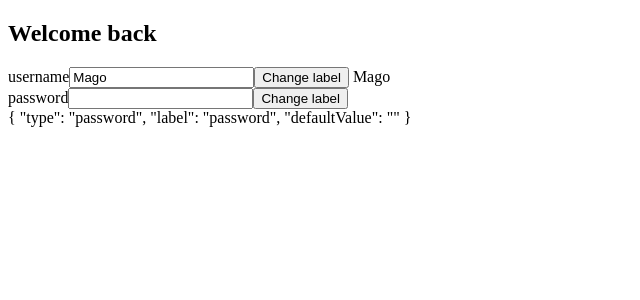
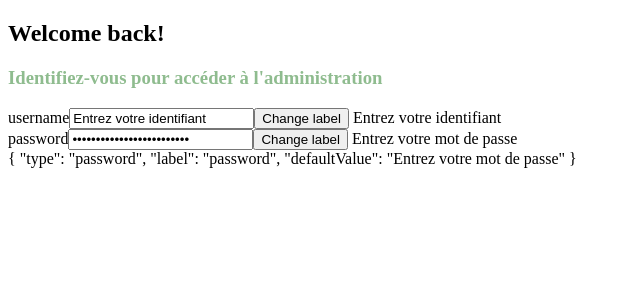
Before and after one commit to mago56/Angular, an Angular app: page /sign-in in a window 1280 px wide. Before the commit this address led to /. Shown: the top 300 px of the page, without its empty margins (0-640 px from the left). Built offline with nearby package versions, Linux system fonts and the light colour scheme.

Commit message:
creation du commonfallbackpage, creation des path et redirect to

```diff
--- a/src/app/root/app.html
+++ b/src/app/root/app.html
@@ -1 +1 @@
-<app-sign-in-page></app-sign-in-page>
+<router-outlet></router-outlet>
--- a/src/app/root/app.routes.ts
+++ b/src/app/root/app.routes.ts
@@ -1,3 +1,28 @@
 import { Routes } from '@angular/router';
+import {SignInPage} from '../security/page/sign-in-page/sign-in-page';
 
-export const routes: Routes = [];
+export const routes: Routes = [
+  {
+    // https://localhost:4200/
+    path:'',
+    redirectTo:'sign-in',
+    pathMatch: 'full'
+
+  },
+
+  {
+    // https://localhost:4200/lazy
+    path:'sign-in',
+    loadComponent: ()=> import('../security/page/sign-in-page/sign-in-page').then(p=>p.SignInPage)
+  },
+
+  {
+    path:'**',
+    loadComponent: ()=> import('../shared/ui/page').then(p=>p.CommonFallBackPage)
+
+  }
+
+
+
+
+];
--- a/src/app/security/page/sign-in-page/sign-in-page.html
+++ b/src/app/security/page/sign-in-page/sign-in-page.html
@@ -1,5 +1,6 @@
 <div class = "form-wrapper">
-  <h2>Welcome back</h2>
+  <h2>Welcome back!</h2>
+  <h3>Identifiez-vous pour accéder à l'administration </h3>
   <div class = "form">
     <app-float-input [config]="usernameConfig"></app-float-input>
     <app-float-input [(config)]="passwordConfig" ></app-float-input >
--- a/src/app/security/page/sign-in-page/sign-in-page.scss
+++ b/src/app/security/page/sign-in-page/sign-in-page.scss
@@ -0,0 +1,7 @@
+h3{
+  color: darkseagreen;
+}
+
+.form{
+
+}
--- a/src/app/security/page/sign-in-page/sign-in-page.ts
+++ b/src/app/security/page/sign-in-page/sign-in-page.ts
@@ -15,11 +15,11 @@ import {JsonPipe} from '@angular/common';
 })
 export class SignInPage {
   protected passwordConfig:FloatInputConfig = {
-    type:'password', label:'password' , defaultValue:''
+    type:'password', label:'password' , defaultValue:'Entrez votre mot de passe'
   }
 
   protected usernameConfig:FloatInputConfig = {
-    type:'text', label:'username' , defaultValue:'Mago'
+    type:'text', label:'username' , defaultValue:'Entrez votre identifiant'
   }
 
   onClickEventHandler(data: FloatInputConfig) {
--- /dev/null
+++ b/src/app/shared/ui/page/common-fall-back-page/common-fall-back-page.html
@@ -0,0 +1 @@
+<p>common-fall-back-page works!</p>
--- /dev/null
+++ b/src/app/shared/ui/page/index.ts
@@ -0,0 +1 @@
+export * from './common-fall-back-page/common-fall-back-page';
```
Also changed, not shown: src/app/shared/ui/page/common-fall-back-page/common-fall-back-page.ts (added, +11 -0 lines), src/app/shared/ui/form/component/float-input/float-input.scss (line endings or trailing spaces), src/app/shared/ui/page/common-fall-back-page/common-fall-back-page.scss (added), 1 other file (tests, documents, lock files or other folders).
